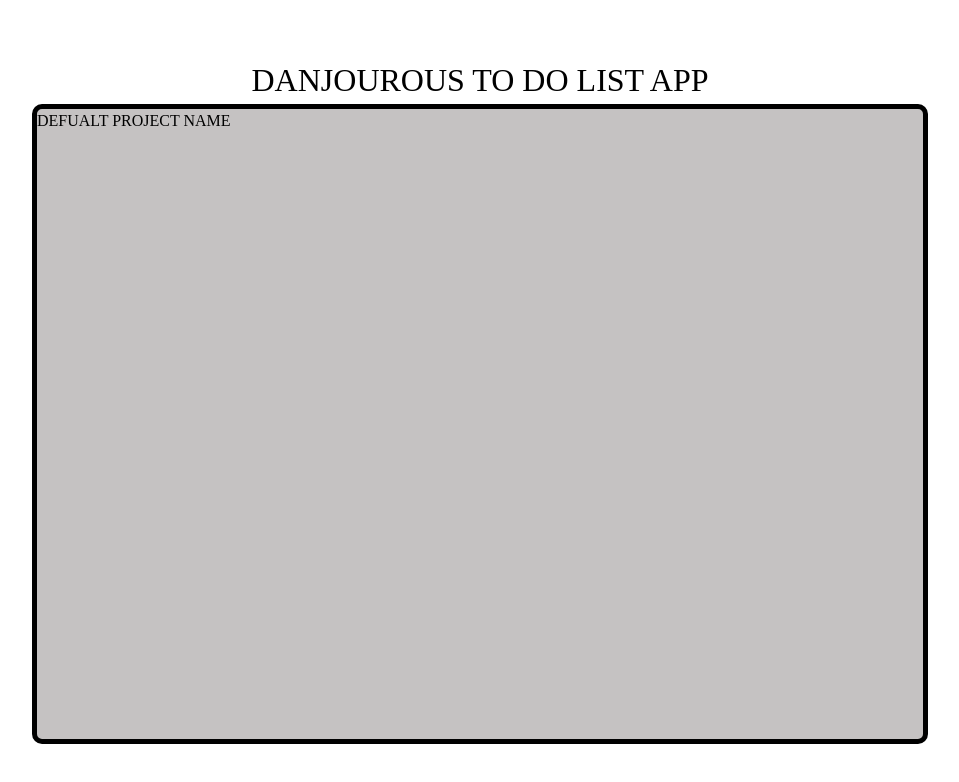
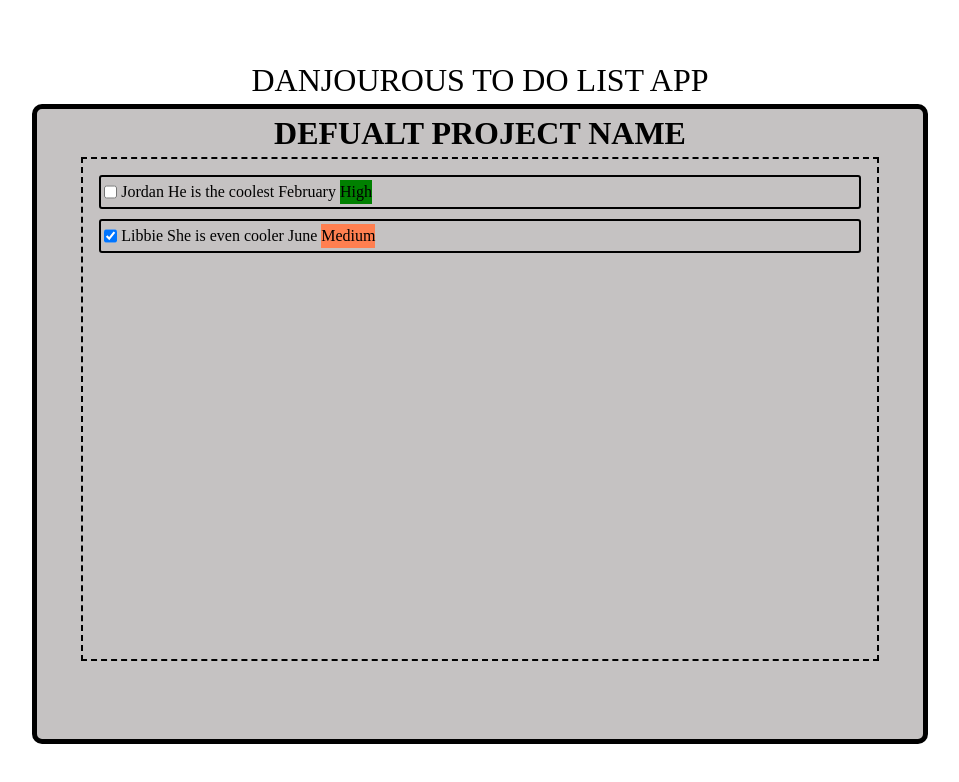
Before and after one commit to Danjor225/odin-todolist, a website built with webpack: page src/template.html in a window 1280 px wide. Shown: the whole page, without its empty margins (160-1119 px from the left). Built offline with nearby package versions, Linux system fonts and the light colour scheme.

Commit message:
Began drafting homepage html & styling

```diff
--- a/src/dom-manipulation.js
+++ b/src/dom-manipulation.js
@@ -1,15 +1,16 @@
-const contentDisplay = document.querySelector('#content')
 
 
-function displayItem(item){
+
+function displayItem(item, container){
     var itemContainer = document.createElement('div')
     itemContainer.classList.add('item')
+    itemContainer.appendChild(createCompletedBox(item.checked))
     itemContainer.appendChild(createItemDiv(item.title))
     itemContainer.appendChild(createItemDiv(item.description))
     itemContainer.appendChild(createItemDiv(item.dueDate))
     itemContainer.appendChild(createPriority(item.priority))
-    itemContainer.appendChild(createCompletedBox(item.checked))
-    contentDisplay.appendChild(itemContainer)
+
+    container.appendChild(itemContainer)
 }
 
 function createItemDiv(text){
--- a/src/index.js
+++ b/src/index.js
@@ -4,9 +4,9 @@ import "./styles.css"
 import {Item} from "./to-do-item"
 import {displayItem} from "./dom-manipulation"
 
-
+const contentDisplay = document.querySelector('#default-project-container')
 var firstTestItem = new Item('Jordan', 'February', 'He is the coolest', 'High', false)
 var secondTestItem = new Item('Libbie', 'June', 'She is even cooler', 'Medium', true)
 
-// displayItem(firstTestItem)
-// displayItem(secondTestItem)
+displayItem(firstTestItem, contentDisplay)
+displayItem(secondTestItem, contentDisplay)
--- a/src/styles.css
+++ b/src/styles.css
@@ -21,15 +21,41 @@ body{
 }
 
 #content{
+
+    height: 100%;
     display: flex;
     flex-direction: column;
     justify-content: center;
+    align-items: center;
+
+}
+
+#homepage{
+   height: 100%;
+   width: 90%;
+
+}
+
+#default-project-container{
+    display: flex;
+    flex-direction: column;
+    gap: 10px;
+    padding: 1rem;
+    border: 2px dashed black;
+    min-height: 80%;
+}
+
+.title{
+    font-size: 2rem;
+    font-weight: bold;
+    text-align: center;
 }
 
 .item{
-    border: 2px;
+    border: 2px solid black;
     border-radius: 3px;
     display: flex;
     gap: 4px;
+    padding: 3px;
 
 }
--- a/src/template.html
+++ b/src/template.html
@@ -10,7 +10,10 @@
     <div id="to-do-container">
         <div id="content">
             <div id="homepage">
-                <div>DEFUALT PROJECT NAME</div>
+                <div class="title">DEFUALT PROJECT NAME</div>
+                <div id="default-project-container">
+
+                </div>
             </div>
         </div>
     </div>
```
